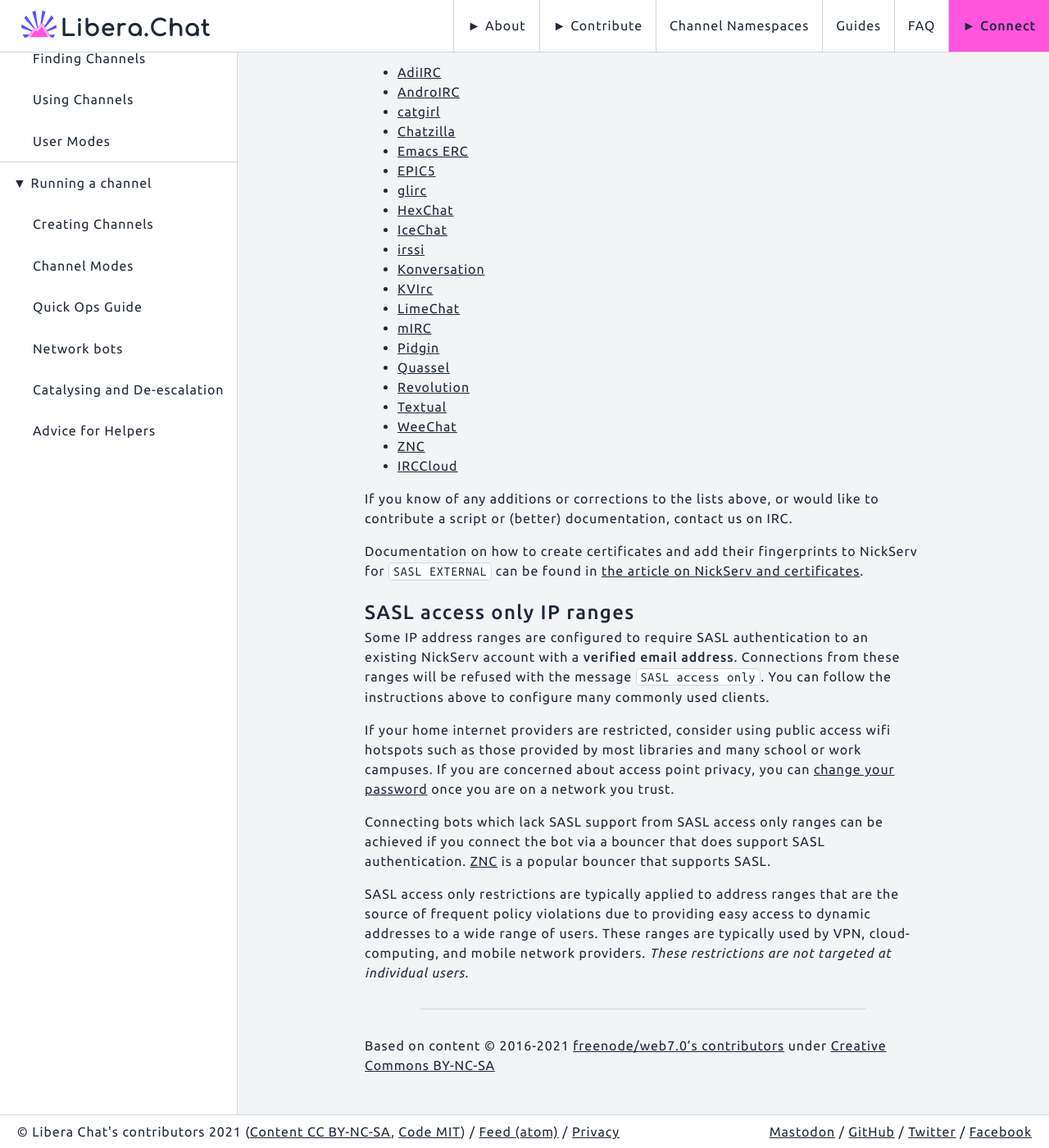
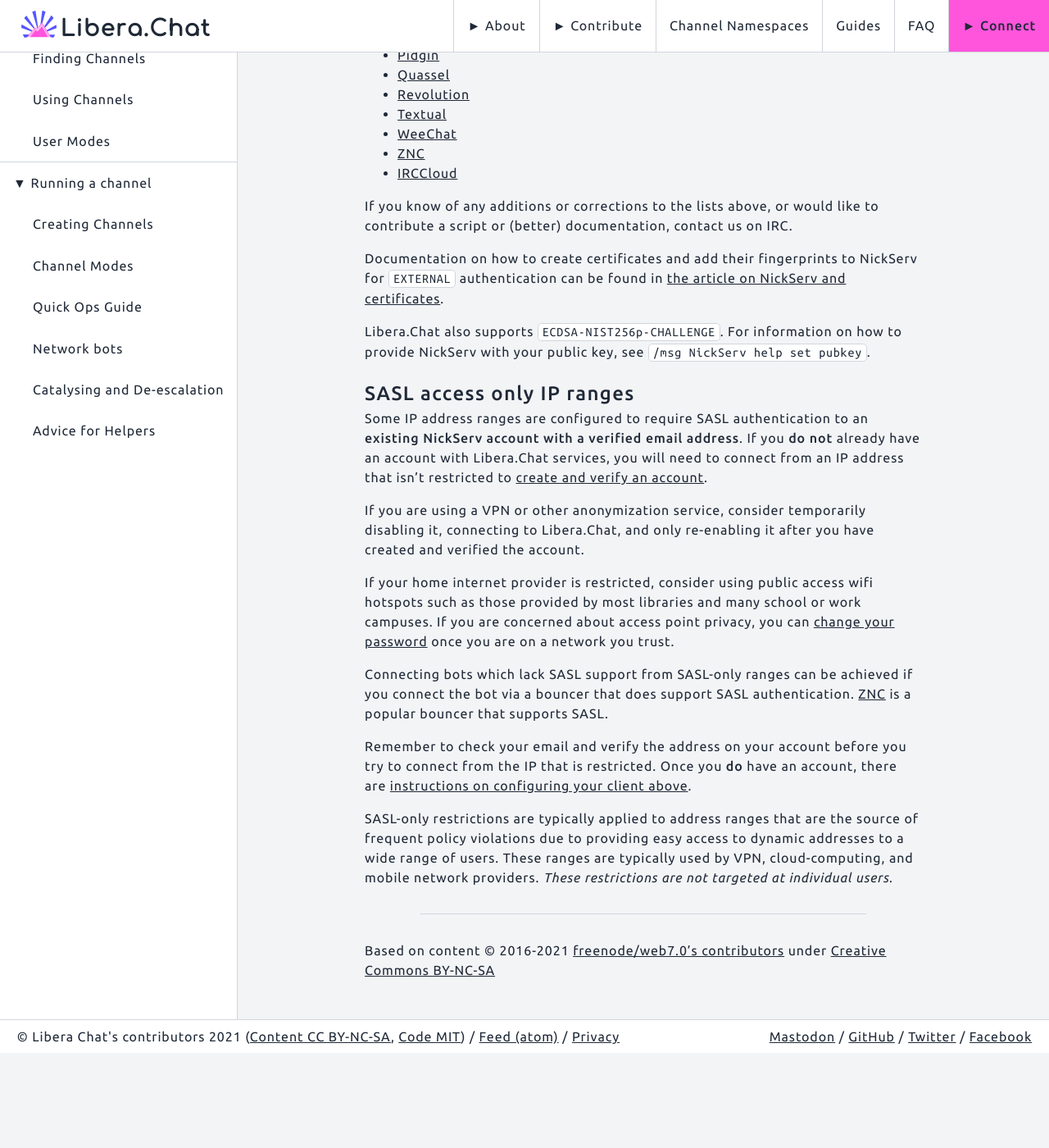
Before and after one commit to Libera-Chat/libera-chat.github.io, a Jekyll site: the page built from content/_guides/sasl.md, in a window 1280 px wide and 1400 px high, scrolled down 736 px. Shown: the whole window at 82% size. Built offline with Jekyll 4.4.1, drawn with Linux system fonts in a browser that asks for light colours; after the commit the page ends 2020 px from its top, so only the background shows below that; some of the changed text lies outside the part shown.

Commit message:
Restructure the SASL guide in general

```diff
--- a/content/_guides/sasl.md
+++ b/content/_guides/sasl.md
@@ -5,37 +5,19 @@
 weight: 30
 ---
 
-## How do I connect with SASL?
+SASL is a way for your IRC client to automatically login to
+an existing [Libera.Chat account](/guides/registration).
+Libera.Chat sometimes requires SASL authentication; if you were
+disconnected with a message saying you need SASL, skip to the section on
+[connecting from a SASL-only address](#sasl-access-only-IP-address-ranges).
 
-To use SASL, you need to have a [Libera Chat
-account registered](/guides/registration) **before connecting**. You cannot
-use SASL without one.
-
-If you **do not** already have an account with Libera Chat services, you will
-first need to connect to Libera Chat from a different internet service; for
-example the public wifi at school, work, or a library, or if the restricted IP
-is a server, try your regular home internet.
-
-Remember to check your email and verify the address on your account before you
-try to connect from the IP that is restricted.
-
-Once you **do** have an account, there are
-[instructions on configuring your client below](#sasl-client-configuration).
-
-## What is SASL
-
-SASL is a method that allows identification to services (NickServ) during the
-connection process, before anything else happens - therefore eliminating the
-need to `/msg NickServ identify`.
-
-SASL is **not** the same thing as SSL or TLS. You should also [use TLS](/guides/connect#accessing-liberachat-via-tls)
-to connect.
+SASL is **not** the same thing as SSL or TLS. We strongly recommend
+[using TLS](/guides/connect#accessing-liberachat-via-tls) to connect.
 
 ## SASL Client Configuration
 
-We have instructions on how to configure SASL for some clients, below. If
-asked to choose an authentication mechanism, be aware that Libera.Chat does
-not support `DH-BLOWFISH`
+We have instructions on how to configure SASL for some clients below.
+These instructions are for `PLAIN` (username+password) authentication.
 
 - [AdiIRC](https://dev.adiirc.com/projects/adiirc/wiki/SASL)
 - [AndroIRC](https://web.archive.org/web/20210319221818/http://wiki.androirc.com/nickserv_sasl)
@@ -63,27 +45,41 @@
 to contribute a script or (better) documentation, contact us on IRC.
 
 Documentation on how to create certificates and add their fingerprints to
-NickServ for `SASL EXTERNAL` can be found in
+NickServ for `EXTERNAL` authentication can be found in
 [the article on NickServ and certificates](/guides/certfp).
+
+Libera.Chat also supports `ECDSA-NIST256p-CHALLENGE`.
+For information on how to provide NickServ with your public key,
+see `/msg NickServ help set pubkey`.
 
 ## SASL access only IP ranges
 
 Some IP address ranges are configured to require SASL authentication to an
-existing NickServ account with a **verified email address**. Connections from
-these ranges will be refused with the message `SASL access only`. You can
-follow the instructions above to configure many commonly used clients.
+**existing NickServ account with a verified email address**.
+If you **do not** already have an account with Libera.Chat services,
+you will need to connect from an IP address that isn't restricted
+to [create and verify an account](/guides/registration).
 
-If your home internet providers are restricted, consider using public access
+If you are using a VPN or other anonymization service,
+consider temporarily disabling it, connecting to Libera.Chat,
+and only re-enabling it after you have created and verified the account.
+
+If your home internet provider is restricted, consider using public access
 wifi hotspots such as those provided by most libraries and many school or
 work campuses. If you are concerned about access point privacy, you can
 [change your password](/guides/sendpass) once you are on a network you trust.
 
-Connecting bots which lack SASL support from SASL access only ranges can be
+Connecting bots which lack SASL support from SASL-only ranges can be
 achieved if you connect the bot via a bouncer that does support SASL
 authentication. [ZNC](https://wiki.znc.in/ZNC) is a popular bouncer that
 supports SASL.
 
-SASL access only restrictions are typically applied to address ranges that are
+Remember to check your email and verify the address on your account before you
+try to connect from the IP that is restricted.
+Once you **do** have an account, there are
+[instructions on configuring your client above](#sasl-client-configuration).
+
+SASL-only restrictions are typically applied to address ranges that are
 the source of frequent policy violations due to providing easy access to
 dynamic addresses to a wide range of users. These ranges are typically used
 by VPN, cloud-computing, and mobile network providers.
```
